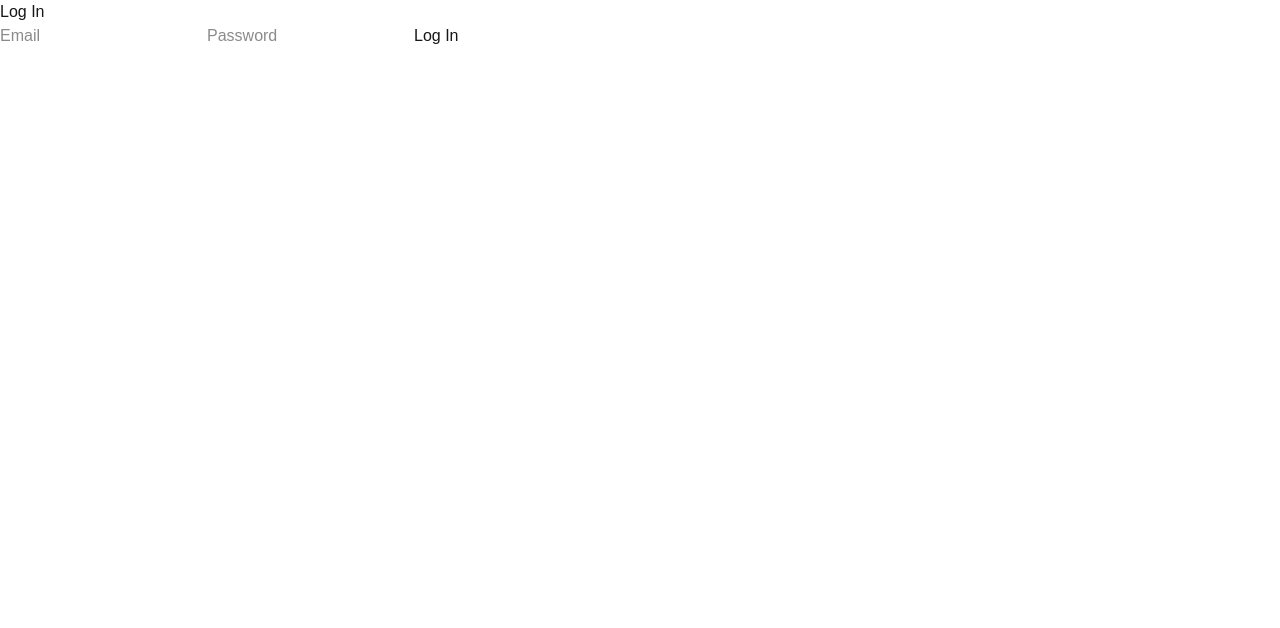
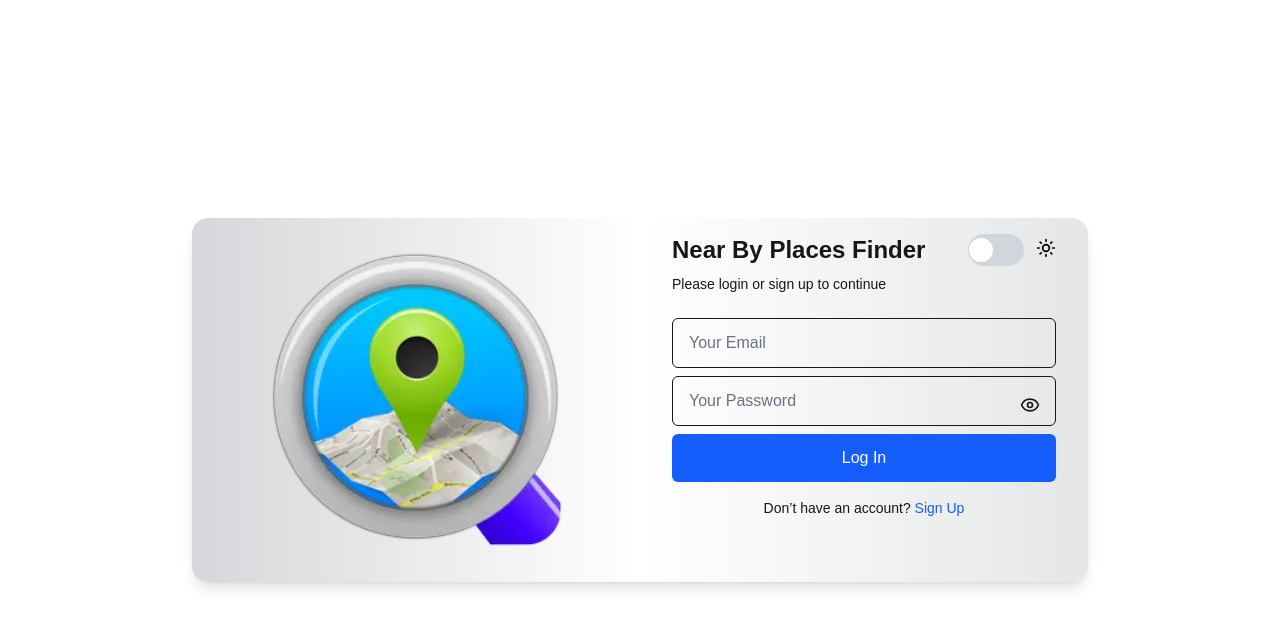
Before and after one commit to sanjeevb013/find-nearby-places, a Next.js app: page /login in a window 1280 px wide. Shown: the top 628 px of the page. Built offline with nearby package versions, Linux system fonts and the light colour scheme; no server answers.

Commit message:
login design

```diff
--- /dev/null
+++ b/src/app/assets/index.tsx
@@ -0,0 +1,7 @@
+import SearchIcon  from "./images/searchIcon.webp";
+
+const Images={
+    SearchIcon
+}
+
+export default Images;
--- a/src/app/globals.css
+++ b/src/app/globals.css
@@ -100,3 +100,10 @@ body {
     transform: rotate(360deg);
   }
 }
+
+.bg-dark-color{
+   background: linear-gradient(to right, #1f2937, #4b5563, #18181b);
+}
+.bg-light-color {
+  background: linear-gradient(to right, #d6d7da, #ffffff, #e5e6e7);
+}
--- a/src/app/login/page.tsx
+++ b/src/app/login/page.tsx
@@ -1,43 +1,168 @@
 'use client';
-import { useState, ChangeEvent } from 'react';
+import { useState, startTransition } from 'react';
 import { useRouter } from 'next/navigation';
 import { signInWithEmailAndPassword } from 'firebase/auth';
-import { auth } from '../utils/firebaseConfig';
+import { auth } from '../utils/firebaseConfig'; // Alias import
 import toast from 'react-hot-toast';
+import Image from 'next/image';
+import Link from 'next/link';
+import Images from '../assets';
+import { Eye, EyeOff } from 'lucide-react';
+import { useContext } from 'react';
+import { ThemeContext } from '../context/ThemeContext';
+import { Sun, Moon } from 'lucide-react';
+
 
 export default function Login() {
-  const [email, setEmail] = useState<string>('');
-  const [password, setPassword] = useState<string>('');
   const router = useRouter();
+  const [form, setForm] = useState({ email: '', password: '' });
+  const [errors, setErrors] = useState({ email: '', password: '' });
+  const [showPassword, setShowPassword] = useState(false);
+    const { theme, toggleTheme } = useContext(ThemeContext)
 
-  const handleLogin = async (): Promise<void> => {
+  const validateForm = () => {
+    const { email, password } = form;
+    const emailRegex = /^[^\s@]+@[^\s@]+\.[^\s@]+$/;
+    let valid = true;
+
+    const newErrors = { email: '', password: '' };
+    if (!email.trim()) {
+      newErrors.email = 'Email is required.';
+      valid = false;
+    } else if (!emailRegex.test(email.trim())) {
+      newErrors.email = 'Please enter a valid email address.';
+      valid = false;
+    }
+
+    if (!password.trim()) {
+      newErrors.password = 'Password is required.';
+      valid = false;
+    }
+
+    setErrors(newErrors);
+    return valid;
+  };
+
+  const handleChange = (field: 'email' | 'password', value: string) => {
+    setForm((prev) => ({ ...prev, [field]: value.trimStart() }));
+  };
+
+  const handleLogin = async () => {
+    if (!validateForm()) {
+      toast.error('Please fix validation errors');
+      return;
+    }
+
     try {
-      await signInWithEmailAndPassword(auth, email, password);
-      toast.success('Login successful!')
-      router.push('/');
-    } catch (error: unknown) {
-      if (error instanceof Error) {
-        toast.error(error.message)
-      } else {
-           toast.error('An unknown error occurred.');
-      }
+      await signInWithEmailAndPassword(auth, form.email, form.password);
+      toast.success('Login successful!');
+      startTransition(() => router.push('/'));
+    } catch (error: any) {
+      toast.error('Please enter valid credentials');
     }
   };
 
   return (
+    <div className={`min-h-screen flex items-center justify-center px-4 ${theme === 'dark' ? '' :''}`}>
+      <div className={` shadow-lg rounded-2xl flex w-full max-w-4xl overflow-hidden ${theme === 'dark' ? 'bg-dark-color' : 'bg-light-color'} `}>
+        {/* Left Image Panel */}
+        <div className="hidden md:flex flex-col justify-center items-center w-1/2  p-8">
+          <Image
+            src={Images.SearchIcon}
+            alt="Illustration"
+            width={300}
+            height={300}
+          />
+        </div>
+
+        {/* Right Form Panel */}
+        <div className="w-full md:w-1/2 p-8 pt-4">
+
+    <div className='flex justify-between'>
       <div>
-      <h2>Log In</h2>
+        <h2 className="text-2xl font-bold mb-2">Near By Places Finder</h2>
+          <p className="text-sm mb-6">Please login or sign up to continue</p>
+      </div>
+
+
+          <div className="flex justify-end mb-4">
+  <label className="relative inline-flex items-start cursor-pointer">
+    <input
+      type="checkbox"
+      className="sr-only peer"
+      onChange={toggleTheme}
+      checked={theme === 'dark'}
+    />
+    <div className="w-14 h-8 bg-gray-300 peer-checked:bg-blue-600 rounded-full relative transition-colors duration-300">
+      <div
+        className={`absolute top-1 bg-white w-6 h-6 rounded-full transition-all duration-300 transform peer-checked:translate-x-6 ${
+          theme === 'dark' ? `left-[50%]` : `left-[1%]`
+        }`}
+      />
+    </div>
+    <span className="ml-3 text-sm font-medium text-gray-900 dark:text-gray-300 mt-1">
+      {theme === 'light' ? <Sun size={20} color='black' /> : <Moon size={20} color='white' />}
+    </span>
+  </label>
+</div>
+
+</div>
+
+          {/* Email Input */}
         <input
   type="email"
-        placeholder="Email"
-        onChange={(e: ChangeEvent<HTMLInputElement>) => setEmail(e.target.value)}
+  placeholder="Your Email"
+  value={form.email}
+  onChange={(e) => handleChange('email', e.target.value)}
+  className={`w-full px-4 py-3 mb-2 border rounded-md border-grey-500 focus:outline-none focus:ring-2
+    placeholder-gray-500 dark:placeholder-gray-300
+    ${errors.email ? 'border-red-500 focus:ring-red-400' : 'focus:ring-blue-400'}
+  `}
 />
+          {errors.email && <p className="text-red-500 text-sm mb-3">{errors.email}</p>}
+
+          {/* Password Input */}
+          <div className="relative">
            <input
-        type="password"
-        placeholder="Password"
-        onChange={(e: ChangeEvent<HTMLInputElement>) => setPassword(e.target.value)}
+  type={showPassword ? 'text' : 'password'}
+  placeholder="Your Password"
+  value={form.password}
+  onChange={(e) => handleChange('password', e.target.value)}
+  className={`w-full px-4 py-3 pr-12 mb-2 border rounded-md
+    placeholder-gray-500 dark:placeholder-gray-300
+    focus:outline-none focus:ring-2
+    ${errors.password
+      ? 'border-red-500 focus:ring-red-400 dark:focus:ring-red-400'
+      : ' focus:ring-blue-400 dark:focus:ring-blue-400'}
+  `}
 />
-      <button onClick={handleLogin}>Log In</button>
+
+            <button
+              type="button"
+              onClick={() => setShowPassword((prev) => !prev)}
+              className="absolute top-1/2 right-4 transform -translate-y-1/2 "
+            >
+              {showPassword ? <EyeOff size={20} /> : <Eye size={20} />}
+            </button>
+          </div>
+          {errors.password && <p className="text-red-500 text-sm mb-3">{errors.password}</p>}
+
+          {/* Submit Button */}
+          <button
+            onClick={handleLogin}
+            className="w-full py-3 rounded-md bg-blue-600 hover:bg-blue-700 text-white transition"
+          >
+            Log In
+          </button>
+
+          <p className="text-sm text-center mt-4">
+            Don’t have an account?{' '}
+            <Link href="/signin" className="text-blue-600 hover:underline">
+              Sign Up
+            </Link>
+          </p>
+        </div>
+      </div>
     </div>
   );
 }
--- a/src/app/utils/firebaseConfig.js
+++ b/src/app/utils/firebaseConfig.js
@@ -1,7 +1,6 @@
 // lib/firebaseConfig.js
 import { initializeApp } from "firebase/app";
 import { getAuth } from "firebase/auth";
-import { getAnalytics } from "firebase/analytics";
 
 const firebaseConfig = {
   apiKey: "AIzaSyDlC-6VdvGtE5EB3OSKf9bLtNIkYFt359A",
@@ -15,7 +14,6 @@ const firebaseConfig = {
 
 // Initialize Firebase
 const app = initializeApp(firebaseConfig);
-const analytics = getAnalytics(app);
 const auth = getAuth(app);
 
 export { auth };
```
Also changed, not shown: src/app/assets/images/searchIcon.webp (added). Lines whose indentation alone changed are shown as unchanged.
